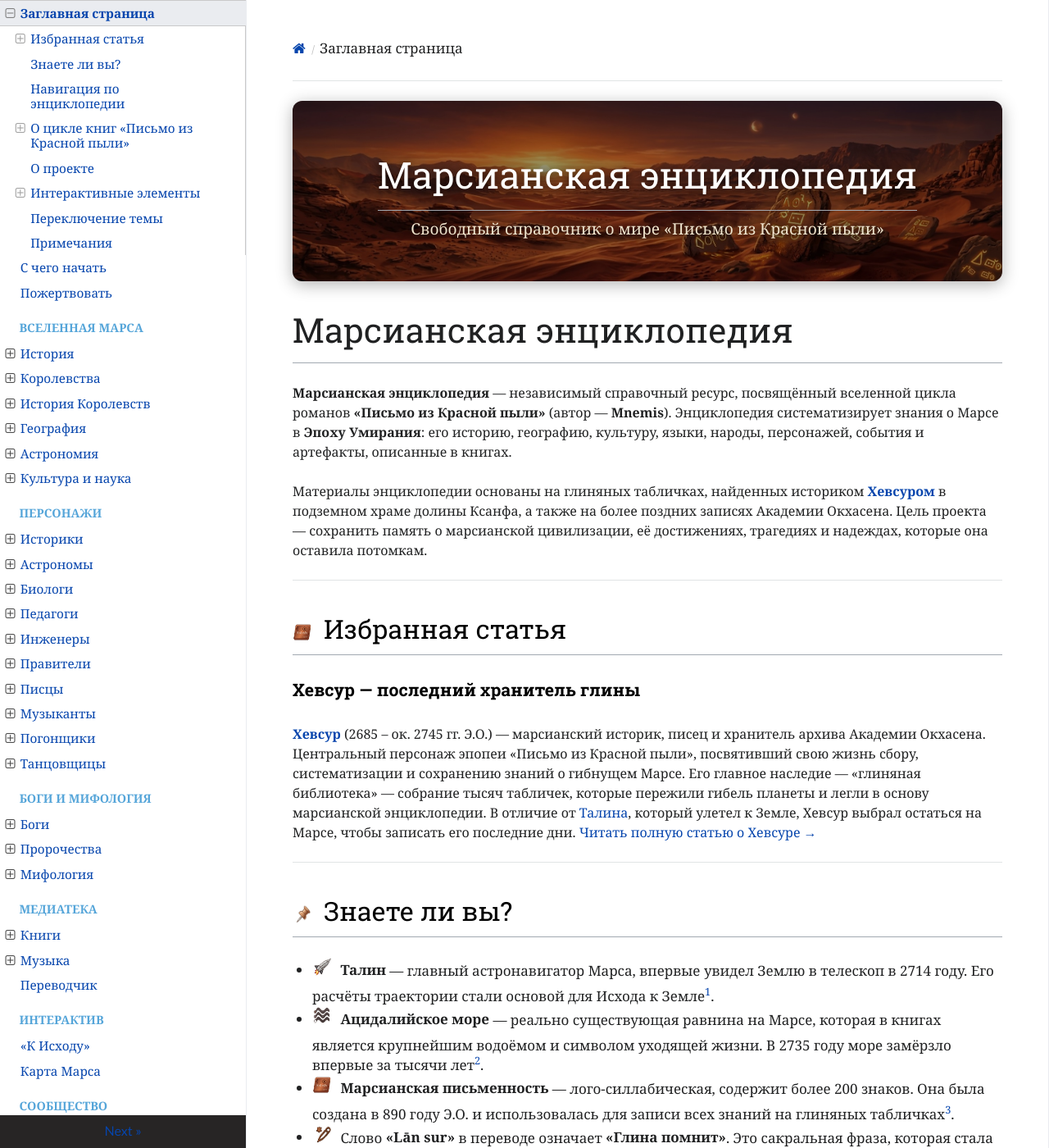
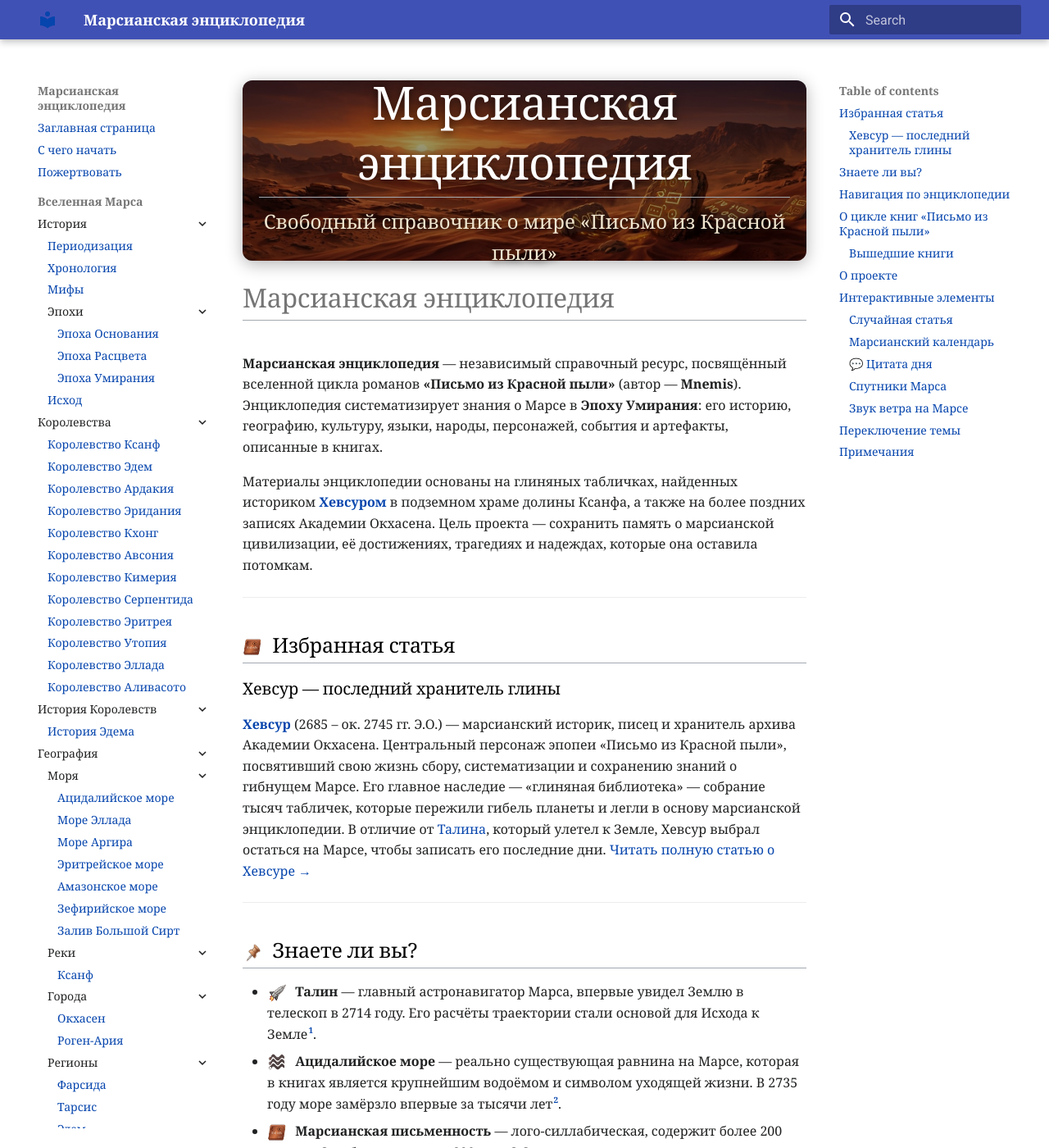
Before and after one commit to ivanhohlov14-bit/mars-encyclopedia, an MkDocs documentation site: the page built from docs/index.md, in a window 1280 px wide and 1400 px high. Shown: the whole window at 82% size. Built offline with MkDocs 1.6.1 and Material for MkDocs 9.7.7, drawn with Linux system fonts in a browser that asks for light colours; nearby versions of some CDN libraries; some of the changed text lies outside the part shown.

Commit message:
Update mkdocs.yml

```diff
--- a/mkdocs.yml
+++ b/mkdocs.yml
@@ -8,6 +8,16 @@ theme:
   logo: assets/logo.png
   toc: true
   sticky_navigation: true
+
+theme:
+  name: material
+  features:
+    - content.tabs.link
+    - navigation.sections
+    - toc.follow
+    - navigation.tabs.sticky
+    - navigation.expand
+    - search.share
 
 extra_head:
   - <link rel="icon" href="/assets/favicon.png" type="image/png">
```
